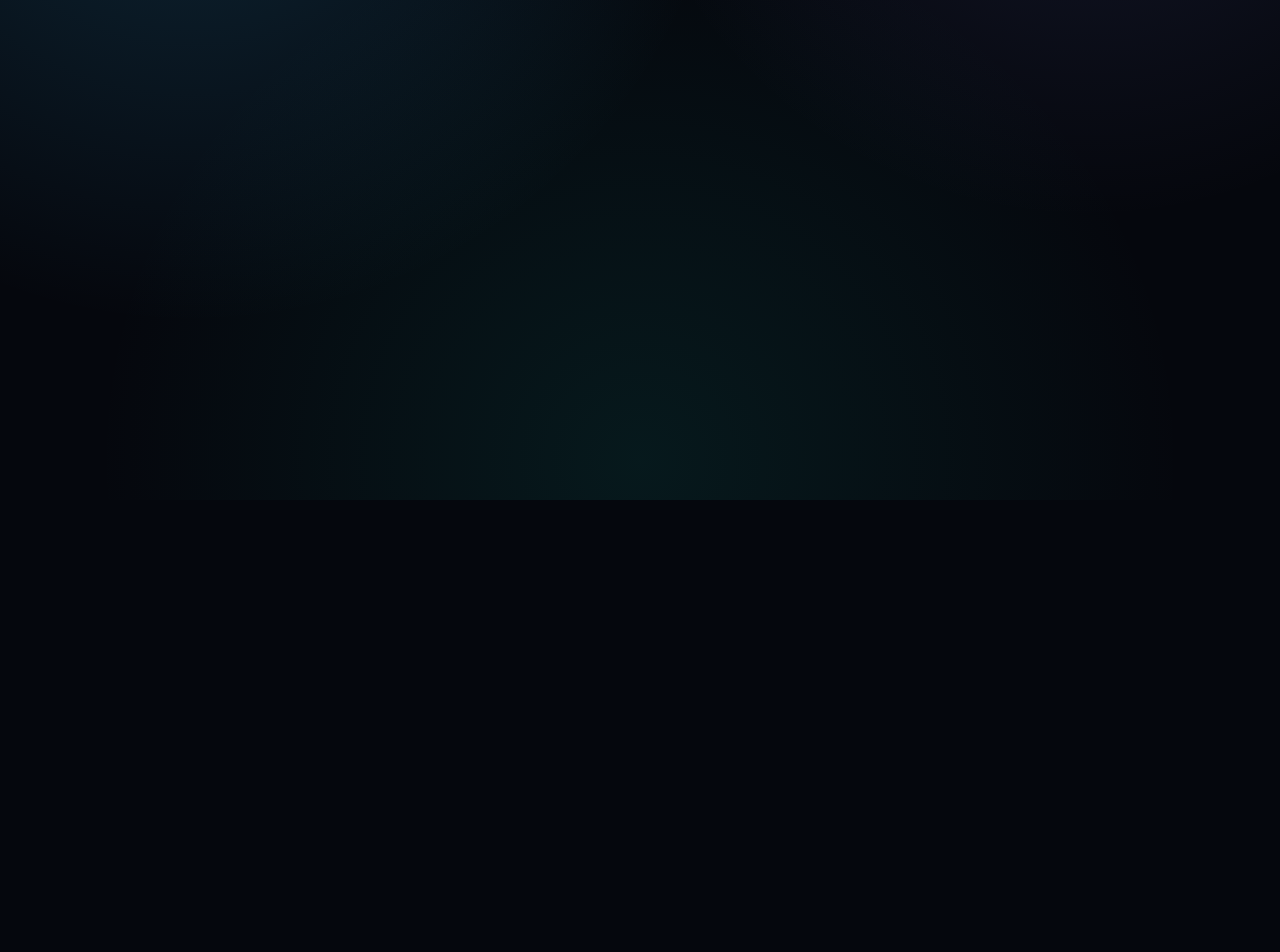
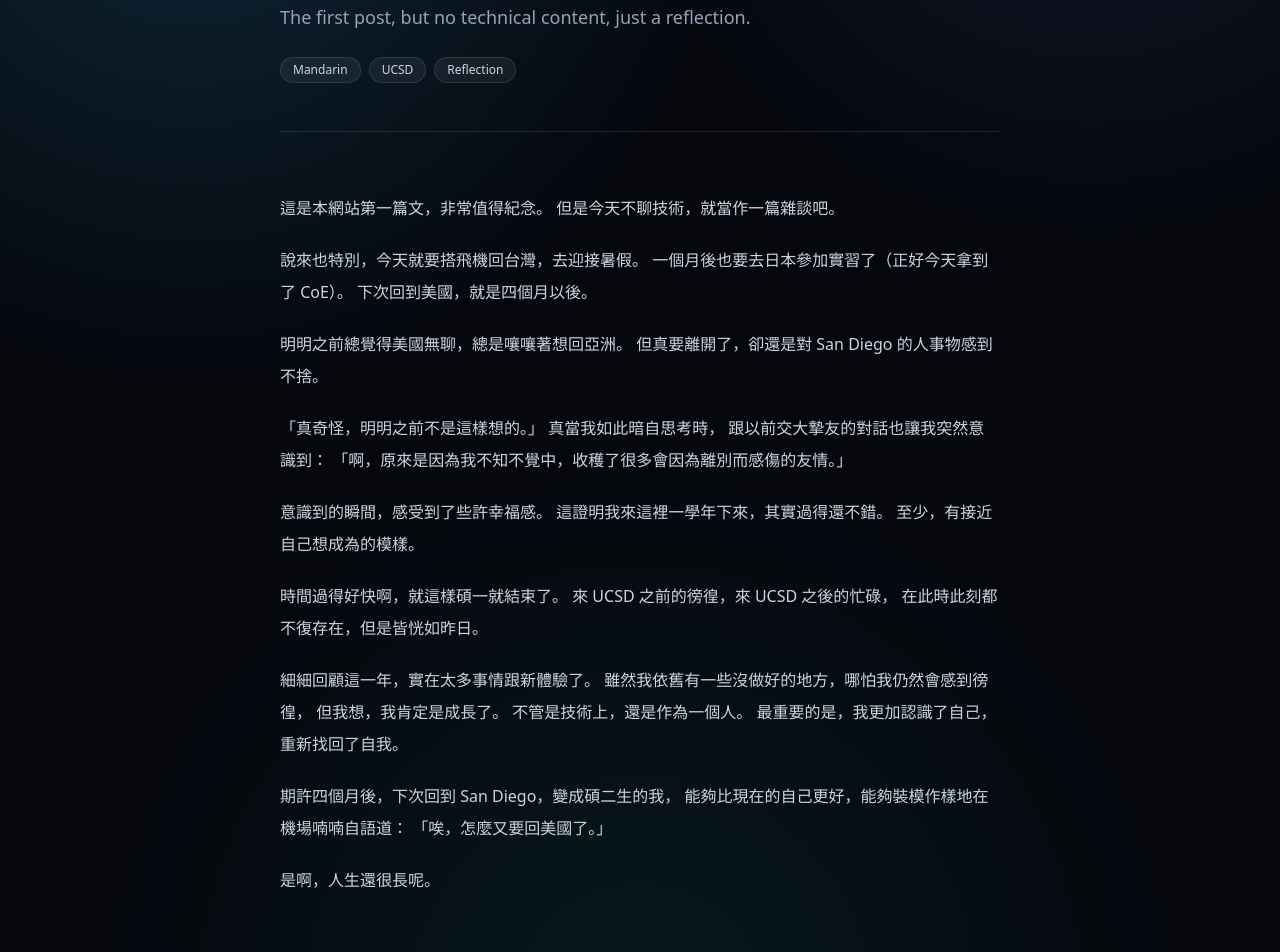
Before and after one commit to SkyLiNing823/skylining.dev, a Next.js app: page /writing/leaving-san-diego-for-summer in a window 1280 px wide. Before the commit this address had no page. Shown: the part 300-1252 px from the top of the page. Before the commit the page ends 800 px from the top, so only its background shows below. Built offline with nearby package versions, Linux system fonts and the light colour scheme.

Commit message:
upload the first writing

```diff
--- a/app/writing/[slug]/page.tsx
+++ b/app/writing/[slug]/page.tsx
@@ -24,7 +24,7 @@ export default async function WritingPostPage({ params }: { params: Promise<{ sl
       <h1 className="mt-4 text-4xl font-semibold tracking-tight text-slate-50 md:text-5xl">{post.title}</h1>
       <p className="mt-5 text-lg leading-8 text-slate-400">{post.description}</p>
       <div className="mt-6 flex flex-wrap gap-2">
-        {post.tags.map((tag) => <span key={tag} className="pill">{tag}</span>)}
+        {[...post.language, ...post.tags].map((tag) => <span key={tag} className="pill">{tag}</span>)}
       </div>
       <div className="prose-custom mt-12 border-t border-white/10 pt-10">
         <MDXRemote source={post.content} />
--- a/app/writing/page.tsx
+++ b/app/writing/page.tsx
@@ -1,19 +1,33 @@
 import { Card } from "@/components/card";
 import { SectionHeading } from "@/components/section-heading";
 import { writingPlaceholders } from "@/lib/site-data";
+import { getAllPosts } from "@/lib/writing";
 
 export const metadata = { title: "Writing" };
 
 export default function WritingPage() {
+  const posts = getAllPosts();
+  const hasPosts = posts.length > 0;
+
   return (
     <section className="mx-auto max-w-6xl px-6 py-20">
       <SectionHeading
         eyebrow="Writing"
         title="Notes, journals, travel logs, and reflections."
-        description="This area will later collect both technical writing and personal writing. For now, it is kept clean until the first real posts are ready."
+        description="A lightweight space for technical notes, personal reflections, travel logs, and the small transitions between places."
       />
       <div className="mt-12 grid gap-5 md:grid-cols-2">
-        {writingPlaceholders.map((post) => <Card key={post.title} {...post} />)}
+        {hasPosts
+          ? posts.map((post) => (
+              <Card
+                key={post.slug}
+                title={post.title}
+                description={post.description}
+                tags={[post.category, ...post.language, ...post.tags]}
+                href={`/writing/${post.slug}`}
+              />
+            ))
+          : writingPlaceholders.map((post) => <Card key={post.title} {...post} />)}
       </div>
     </section>
   );
--- /dev/null
+++ b/content/writing/leaving-san-diego-for-summer.mdx
@@ -0,0 +1,43 @@
+---
+title: "THE FIRST POST: Right before summer break"
+description: "The first post, but no technical content, just a reflection."
+date: "2026-06-01"
+category: "Journal"
+tags: ["UCSD", "Reflection"]
+language: ["Mandarin"]
+---
+
+這是本網站第一篇文，非常值得紀念。
+但是今天不聊技術，就當作一篇雜談吧。
+
+說來也特別，今天就要搭飛機回台灣，去迎接暑假。
+一個月後也要去日本參加實習了（正好今天拿到了 CoE）。
+下次回到美國，就是四個月以後。
+
+明明之前總覺得美國無聊，總是嚷嚷著想回亞洲。
+但真要離開了，卻還是對 San Diego 的人事物感到不捨。
+
+「真奇怪，明明之前不是這樣想的。」
+真當我如此暗自思考時，
+跟以前交大摯友的對話也讓我突然意識到：
+「啊，原來是因為我不知不覺中，收穫了很多會因為離別而感傷的友情。」
+
+意識到的瞬間，感受到了些許幸福感。
+這證明我來這裡一學年下來，其實過得還不錯。
+至少，有接近自己想成為的模樣。
+
+時間過得好快啊，就這樣碩一就結束了。
+來 UCSD 之前的徬徨，來 UCSD 之後的忙碌，
+在此時此刻都不復存在，但是皆恍如昨日。
+
+細細回顧這一年，實在太多事情跟新體驗了。
+雖然我依舊有一些沒做好的地方，哪怕我仍然會感到徬徨，
+但我想，我肯定是成長了。
+不管是技術上，還是作為一個人。
+最重要的是，我更加認識了自己，重新找回了自我。
+
+期許四個月後，下次回到 San Diego，變成碩二生的我，
+能夠比現在的自己更好，能夠裝模作樣地在機場喃喃自語道：
+「唉，怎麼又要回美國了。」
+
+是啊，人生還很長呢。
--- a/lib/writing.ts
+++ b/lib/writing.ts
@@ -11,6 +11,7 @@ export type Post = {
   date: string;
   category: string;
   tags: string[];
+  language: string[];
   content: string;
 };
 
@@ -33,6 +34,7 @@ export function getAllPosts(): Post[] {
         date: data.date ?? "",
         category: data.category ?? "Notes",
         tags: data.tags ?? [],
+        language: data.language ?? [],
         content,
       };
     })
```
